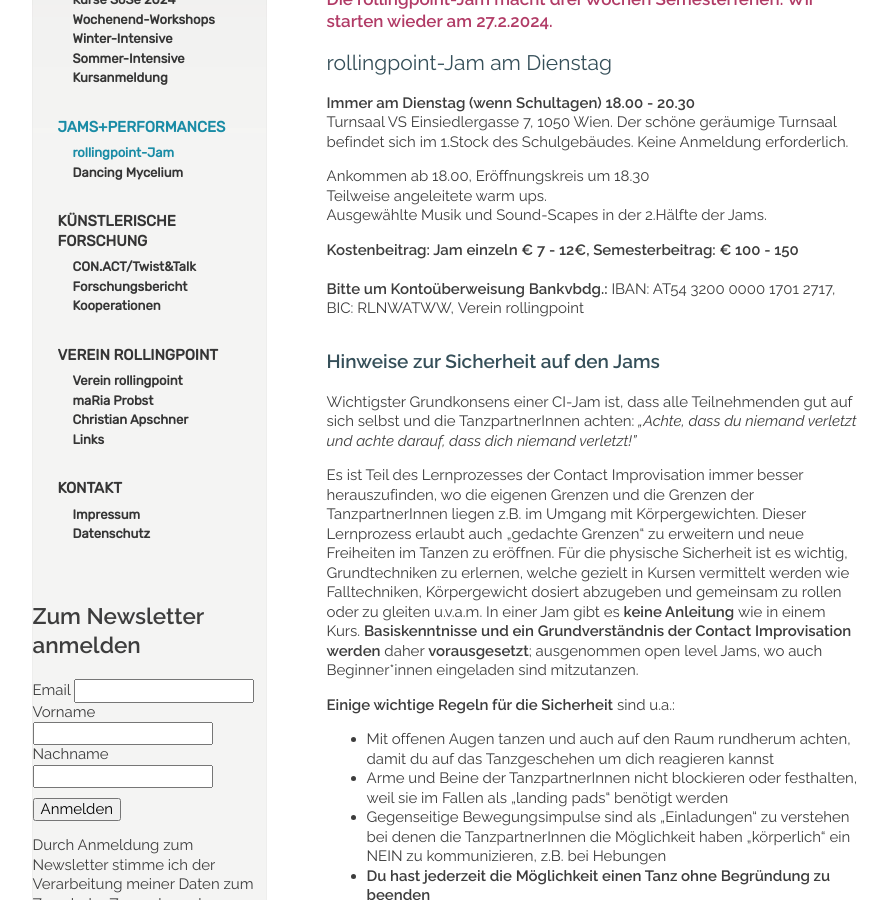
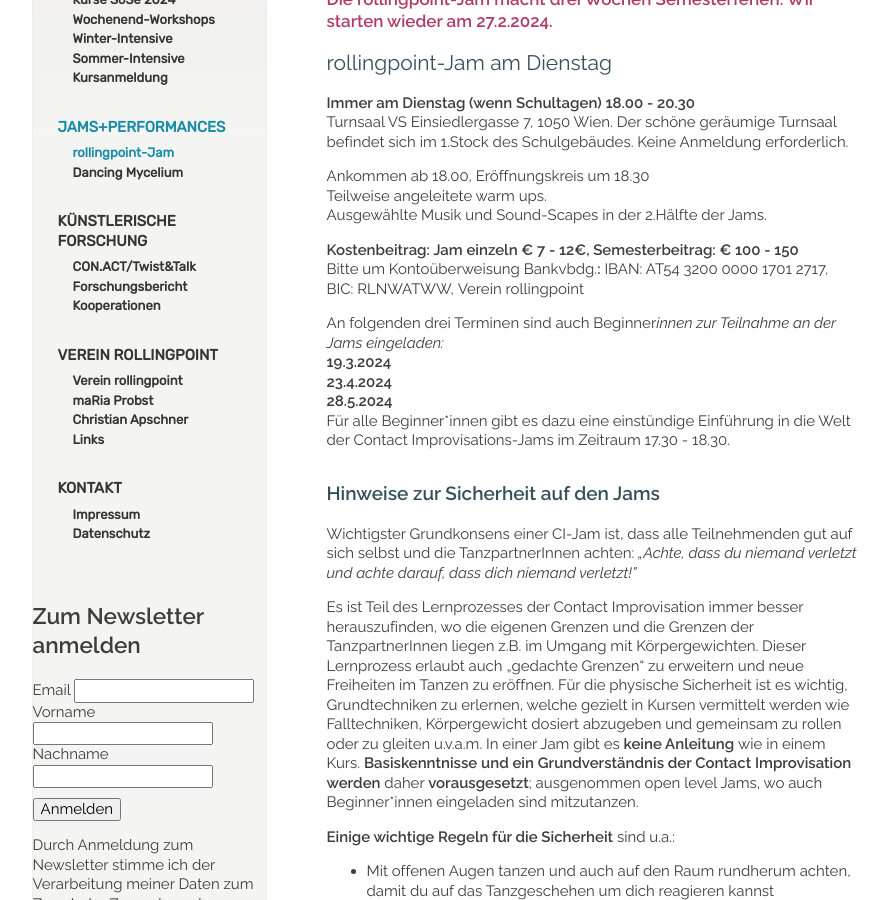
Before and after one commit to manulari/rollingpointat, a Jekyll site: the page built from _pages_de/jams.md, in a window 1280 px wide and 900 px high, scrolled down 334 px. Shown: the whole window, without its empty margins (152-1039 px from the left). Built offline with Jekyll 4.4.1, drawn with Linux system fonts in a browser that asks for light colours; comment, search, counter and statistics services are not loaded.

Commit message:
Update page (de) “jams”

```diff
--- a/_pages_de/jams.md
+++ b/_pages_de/jams.md
@@ -19,8 +19,15 @@ Teilweise angeleitete warm ups.\
 Ausgewählte Musik und Sound-Scapes in der 2.Hälfte der Jams.
 
 **Kostenbeitrag: Jam einzeln € 7 - 12€, Semesterbeitrag: € 100 - 150**\
-\
-**Bitte um Kontoüberweisung Bankvbdg.:** IBAN: AT54 3200 0000 1701 2717, BIC: RLNWATWW, Verein rollingpoint
+Bitte um Kontoüberweisung Bankvbdg.**:** IBAN: AT54 3200 0000 1701 2717, BIC: RLNWATWW, Verein rollingpoint
+
+An folgenden drei Terminen sind auch Beginner*innen zur Teilnahme an der Jams eingeladen:*\
+**19.3.2024**\
+**23.4.2024**\
+**28.5.2024**\
+Für alle Beginner*innen gibt es dazu eine einstündige Einführung in die Welt der Contact Improvisations-Jams im Zeitraum 17.30 - 18.30.
+
+
 
 <div class="named-anchor" id="special"></div>
 
```
